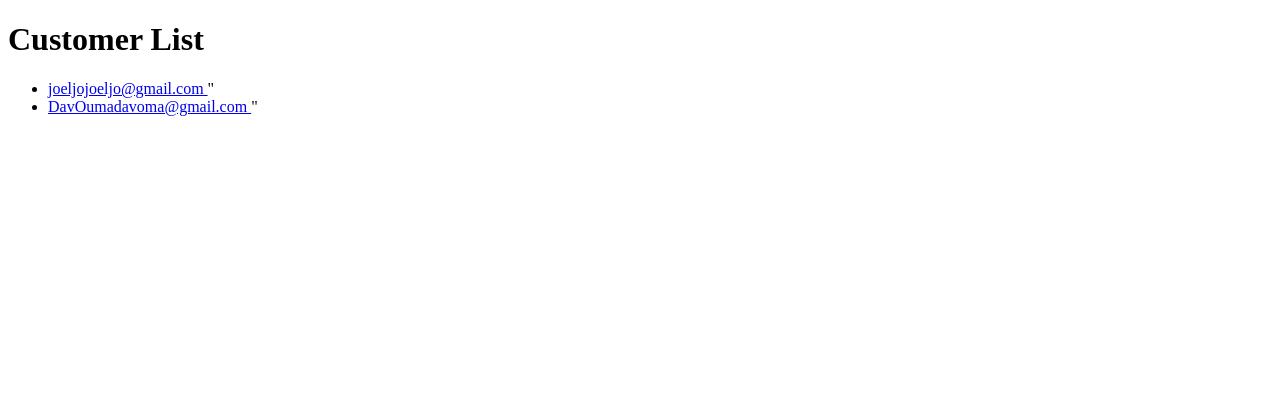
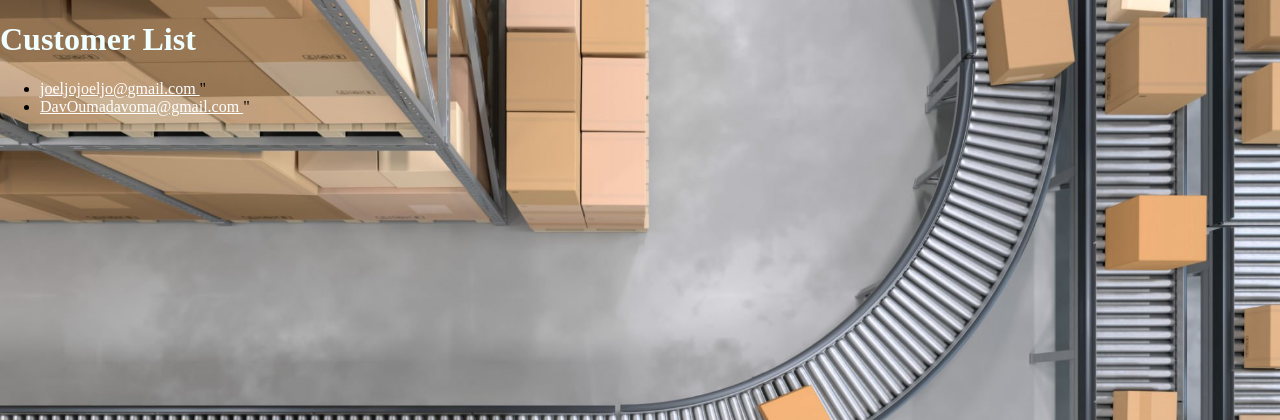
Before and after one commit to codawise-onyekachi/Ecommerce_with_Django, a Django app: page /plp_ecommerce/customers/ in a window 1280 px wide. Shown: the top 420 px of the page. Run offline with Django 5.2, Linux system fonts and the light colour scheme; data comes from the database, SQL or seed files in the repository.

Commit message:
added css files

```diff
--- a/plp_ecommerce/static/plp_ecommerce/style.css
+++ b/plp_ecommerce/static/plp_ecommerce/style.css
@@ -1,4 +1,17 @@
 body {
-    background: white url("./media/images/Ecommerce_bg.jpg") no-repeat;
+    background: white url("./media/images/Ecommerce_bg.jpg") no-repeat center center fixed;
+    background-size: cover;
+    margin: 0;
+    padding: 0;
+}
+h1 {
+    color: azure;
+}
 
+a {
+    color: white;
 }
+
+p, h2, h3 {
+    color: greenyellow;
+}
--- a/plp_ecommerce/templates/plp_ecommerce/customer_detail.html
+++ b/plp_ecommerce/templates/plp_ecommerce/customer_detail.html
@@ -1,17 +1,18 @@
+{% load static %}
 <!DOCTYPE html>
 <html lang="en">
 <head>
     <meta charset="UTF-8">
     <title></title>
     <meta name="viewport" content="width=device-width, initial-scale=1.0">
-
+    <link rel="stylesheet" href="{% static 'plp_ecommerce/style.css' %}">
 </head>
 <body>
     <h1>Customer Details</h1>
         <div class="container">
 
             <div class="Customer_detail">
-                <h3> {{<customer.first_name}}{{customer.last_name}}</h3>
+                <h3> {{customer.first_name}}{{customer.last_name}}</h3>
                 <p><strong>Phone: </strong> {{customer.phone}}</p>
                 <p><strong>Address: </strong> {{customer.address}}</p>
                 <p><strong>Email: </strong> {{customer.email}}</p>
--- a/plp_ecommerce/templates/plp_ecommerce/customer_list.html
+++ b/plp_ecommerce/templates/plp_ecommerce/customer_list.html
@@ -1,10 +1,11 @@
+{% load static %}
 <!DOCTYPE html>
 <html lang="en">
 <head>
     <meta charset="UTF-8">
     <title>Customer List</title>
     <meta name="viewport" content="width=device-width, initial-scale=1.0">
-
+    <link rel="stylesheet" href="{% static 'plp_ecommerce/style.css' %}">
 </head>
 <body>
     <h1>Customer List</h1>
--- a/plp_ecommerce/templates/plp_ecommerce/product_list.html
+++ b/plp_ecommerce/templates/plp_ecommerce/product_list.html
@@ -1,10 +1,11 @@
+{% load static %}
 <!DOCTYPE html>
 <html lang="en">
 <head>
   <meta charset="UTF-8" />
   <title>Ecommerce</title>
   <meta name="viewport" content="width=device-width,initial-scale=1" />
-
+  <link rel="stylesheet" href="{% static 'plp_ecommerce/style.css' %}">
 </head>
 <body>
   <h1>Products</h1>
```
Also changed, not shown: plp_ecommerce/templates/plp_ecommerce/product_details.html (+4 -3 lines).
